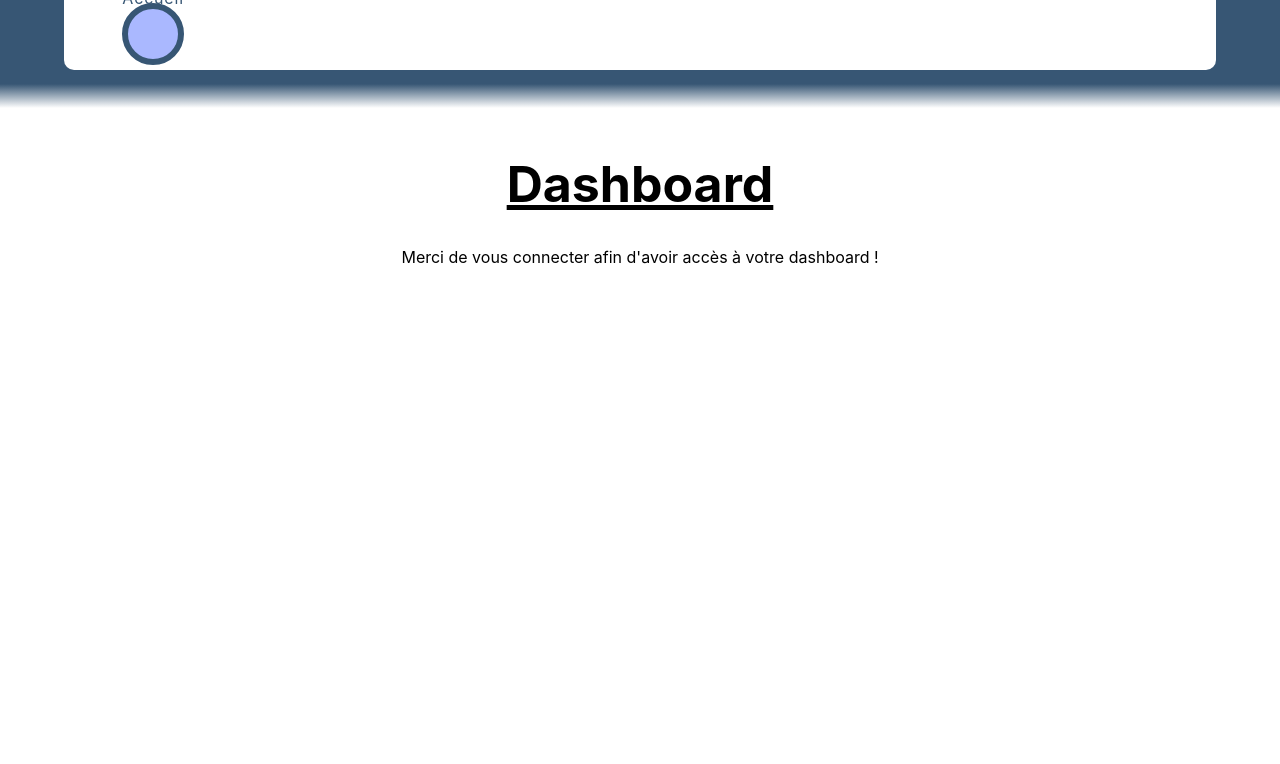
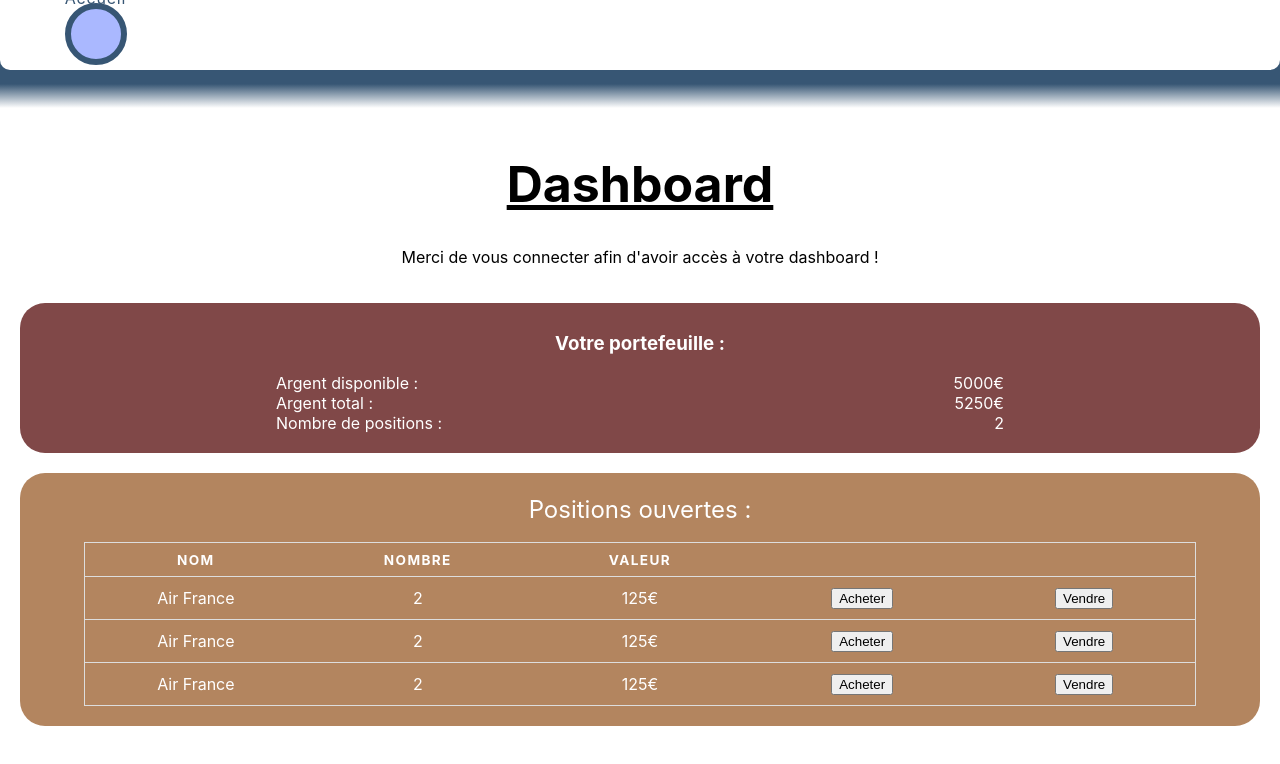
Before and after one commit to TugdualDek/InvestDay, a React (Create React App) app: page /dashboard in a window 1280 px wide. Shown: the top 764 px of the page. Built offline with nearby package versions, Linux system fonts and the light colour scheme.

Commit message:
components

```diff
--- a/src/components/dashboard.js
+++ b/src/components/dashboard.js
@@ -1,4 +1,6 @@
 import React from "react";
+import PorteValues from "./dashboard/porteValues.js";
+import PositionVal from "./dashboard/positionVal.js";
 import "../style/dashboard.css";
 
 function Dashboard() {
@@ -6,6 +8,17 @@ function Dashboard() {
     <div className="dashContainer">
       <h1>Dashboard</h1>
       <p>Merci de vous connecter afin d'avoir accès à votre dashboard !</p>
+      <br />
+      <div className="portefeuille">
+        <h3>Votre portefeuille :</h3>
+        <PorteValues title="Argent disponible :" value="5000€" />
+        <PorteValues title="Argent total :" value="5250€" />
+        <PorteValues title="Nombre de positions :" value="2" />
+      </div>
+      <br />
+      <div className="positions">
+        <PositionVal />
+      </div>
     </div>
   );
 }
--- /dev/null
+++ b/src/components/dashboard/porteValues.js
@@ -0,0 +1,12 @@
+import React from "react";
+
+function PorteValues(props) {
+  return (
+    <div className="valueContainer">
+      <span>{props.title}</span>
+      <span>{props.value}</span>
+    </div>
+  );
+}
+
+export default PorteValues;
--- /dev/null
+++ b/src/components/dashboard/positionVal.js
@@ -0,0 +1,58 @@
+import React from "react";
+import "../../style/table.css";
+
+function positionVal(props) {
+  const transactions = [
+    {
+      name: "Air France",
+      number: 2,
+      value: "125",
+    },
+    {
+      name: "Air France",
+      number: 2,
+      value: "125",
+    },
+    {
+      name: "Air France",
+      number: 2,
+      value: "125",
+    },
+  ];
+
+  return (
+    <div className="positionContainer">
+      <table>
+        <caption>Positions ouvertes :</caption>
+        <thead>
+          <tr>
+            <th scope="col">Nom</th>
+            <th scope="col">Nombre</th>
+            <th scope="col">Valeur</th>
+            <th scope="col"></th>
+            <th scope="col"></th>
+          </tr>
+        </thead>
+        <tbody>
+          {transactions.map((transactions) => {
+            return (
+              <tr>
+                <td data-label="Nom">{transactions.name}</td>
+                <td data-label="Nombre">{transactions.number}</td>
+                <td data-label="Valeur">{transactions.value}€</td>
+                <td data-label="">
+                  <button>Acheter</button>
+                </td>
+                <td data-label="">
+                  <button>Vendre</button>
+                </td>
+              </tr>
+            );
+          })}
+        </tbody>
+      </table>
+    </div>
+  );
+}
+
+export default positionVal;
--- a/src/components/navbar.js
+++ b/src/components/navbar.js
@@ -21,13 +21,14 @@ function Navbar() {
     <div className="navigationContainer">
       <div className="navigation">
         <ul>
-          <li
-            className={`list ${l1 ? "active" : ""}`}
+          <li className={`list ${l1 ? "active" : ""}`}>
+            <NavLink
+              className="a"
+              to="/"
               onClick={() => {
                 handleToggle(true, false, false, false, false);
               }}
             >
-            <NavLink className="a" to="/">
               <span className="text">Accueil</span>
               <span className="icon">
                 <ion-icon name="home-outline"></ion-icon>
@@ -35,13 +36,14 @@ function Navbar() {
               <div className={`indicator ${l1 ? "active" : ""}`}></div>
             </NavLink>
           </li>
-          <li
-            className={`list ${l2 ? "active" : ""}`}
+          <li className={`list ${l2 ? "active" : ""}`}>
+            <NavLink
+              className="a"
+              to="/dashboard"
               onClick={() => {
                 handleToggle(false, true, false, false, false);
               }}
             >
-            <NavLink className="a" to="/dashboard">
               <span className="text">Dashboard</span>
               <span className="icon">
                 <ion-icon name="apps-outline"></ion-icon>
@@ -49,13 +51,14 @@ function Navbar() {
               <div className={`indicator ${l2 ? "active" : ""}`}></div>
             </NavLink>
           </li>
-          <li
-            className={`list ${l3 ? "active" : ""}`}
+          <li className={`list ${l3 ? "active" : ""}`}>
+            <NavLink
+              className="a"
+              to="/search"
               onClick={() => {
                 handleToggle(false, false, true, false, false);
               }}
             >
-            <NavLink className="a" to="/search">
               <span className="text">Rechercher</span>
               <span className="icon">
                 <ion-icon name="search-outline"></ion-icon>
@@ -63,13 +66,14 @@ function Navbar() {
               <div className={`indicator ${l3 ? "active" : ""}`}></div>
             </NavLink>
           </li>
-          <li
-            className={`list ${l4 ? "active" : ""}`}
+          <li className={`list ${l4 ? "active" : ""}`}>
+            <NavLink
+              className="a"
+              to="/stats"
               onClick={() => {
                 handleToggle(false, false, false, true, false);
               }}
             >
-            <NavLink className="a" to="/stats">
               <span className="text">Statistiques</span>
               <span className="icon">
                 <ion-icon name="stats-chart-outline"></ion-icon>
@@ -77,13 +81,14 @@ function Navbar() {
               <div className={`indicator ${l4 ? "active" : ""}`}></div>
             </NavLink>
           </li>
-          <li
-            className={`list ${l5 ? "active" : ""}`}
+          <li className={`list ${l5 ? "active" : ""}`}>
+            <NavLink
+              className="a"
+              to="/login"
               onClick={() => {
                 handleToggle(false, false, false, false, true);
               }}
             >
-            <NavLink className="a" to="login">
               <span className="text">Login</span>
               <span className="icon">
                 <ion-icon name="log-in-outline"></ion-icon>
--- a/src/components/statistiques.js
+++ b/src/components/statistiques.js
@@ -5,6 +5,8 @@ function Statistiques() {
   return (
     <div className="statsContainer">
       <h1>Statistiques</h1>
+      <h3>Performance de votre portefeuille :</h3>
+      <h3>Classement :</h3>
     </div>
   );
 }
--- a/src/style/dashboard.css
+++ b/src/style/dashboard.css
@@ -1,5 +1,7 @@
 .dashContainer {
   text-align: center;
+  margin-right: 20px;
+  margin-left: 20px;
 }
 
 .dashContainer h1 {
@@ -7,3 +9,48 @@
   font-size: 50px;
   font-weight: bold;
 }
+
+.portefeuille {
+  background-color: #804848;
+  border-radius: 25px;
+  box-sizing: content-box;
+  padding-top: 10px;
+  padding-bottom: 20px;
+  color: white;
+}
+
+.valueContainer {
+  display: flex;
+  flex-direction: row;
+  flex-wrap: wrap;
+  justify-content: space-between;
+  align-items: center;
+  padding-left: 20vw;
+  padding-right: 20vw;
+}
+
+.valueContainer .span {
+  text-align: center;
+  line-height: 10px;
+  margin-top: 0px;
+  margin-bottom: 0px;
+}
+
+.positions {
+  background-color: #b3855f;
+  border-radius: 25px;
+  box-sizing: content-box;
+  padding-top: 10px;
+  padding-bottom: 20px;
+  color: white;
+}
+
+.positionContainer {
+  display: flex;
+  flex-direction: row;
+  flex-wrap: wrap;
+  justify-content: space-between;
+  align-items: center;
+  padding-left: 5vw;
+  padding-right: 5vw;
+}
--- a/src/style/navbar.css
+++ b/src/style/navbar.css
@@ -18,7 +18,7 @@
 
 .navigation {
   position: relative;
-  width: 90vw;
+  width: 100%;
   height: 70px;
   background: white;
   display: flex;
```
Also changed, not shown: src/App.css (+8 -0 lines). Lines whose indentation alone changed are shown as unchanged.
